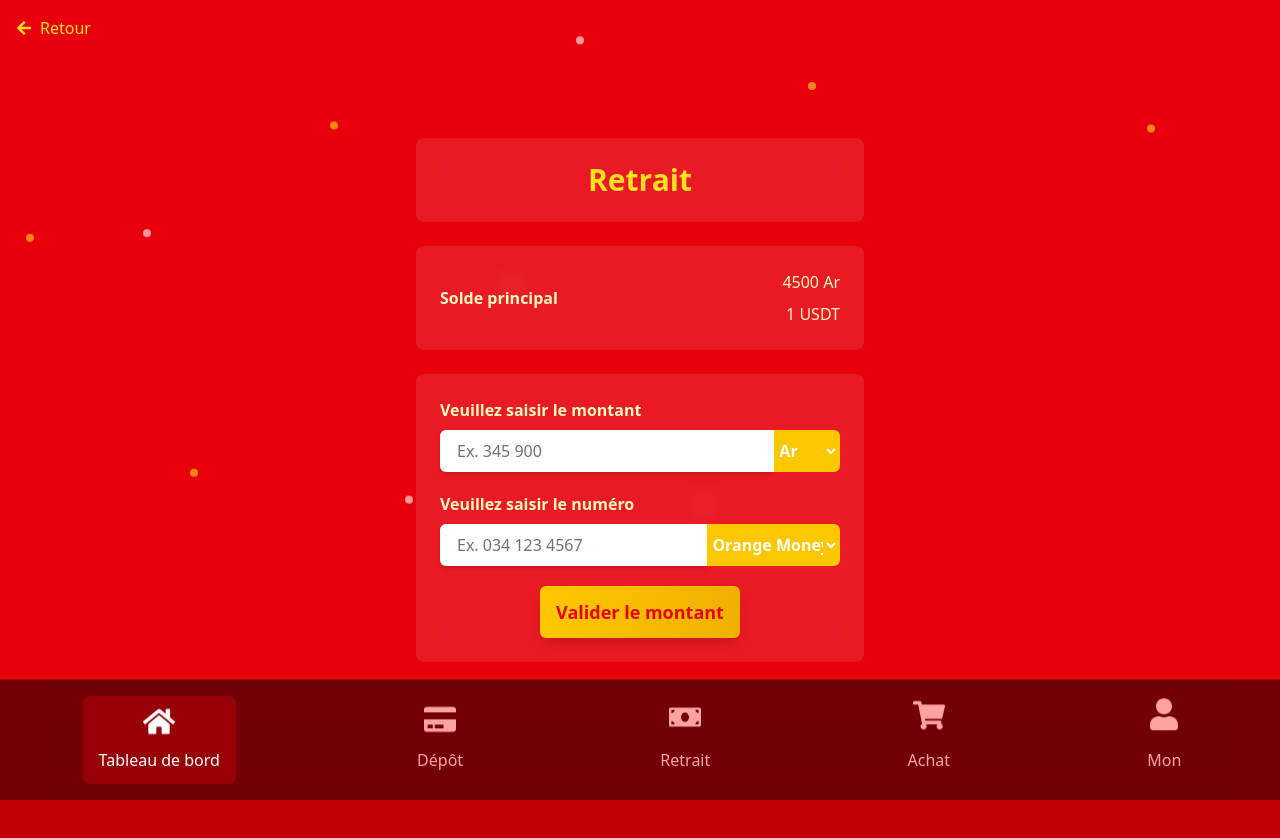
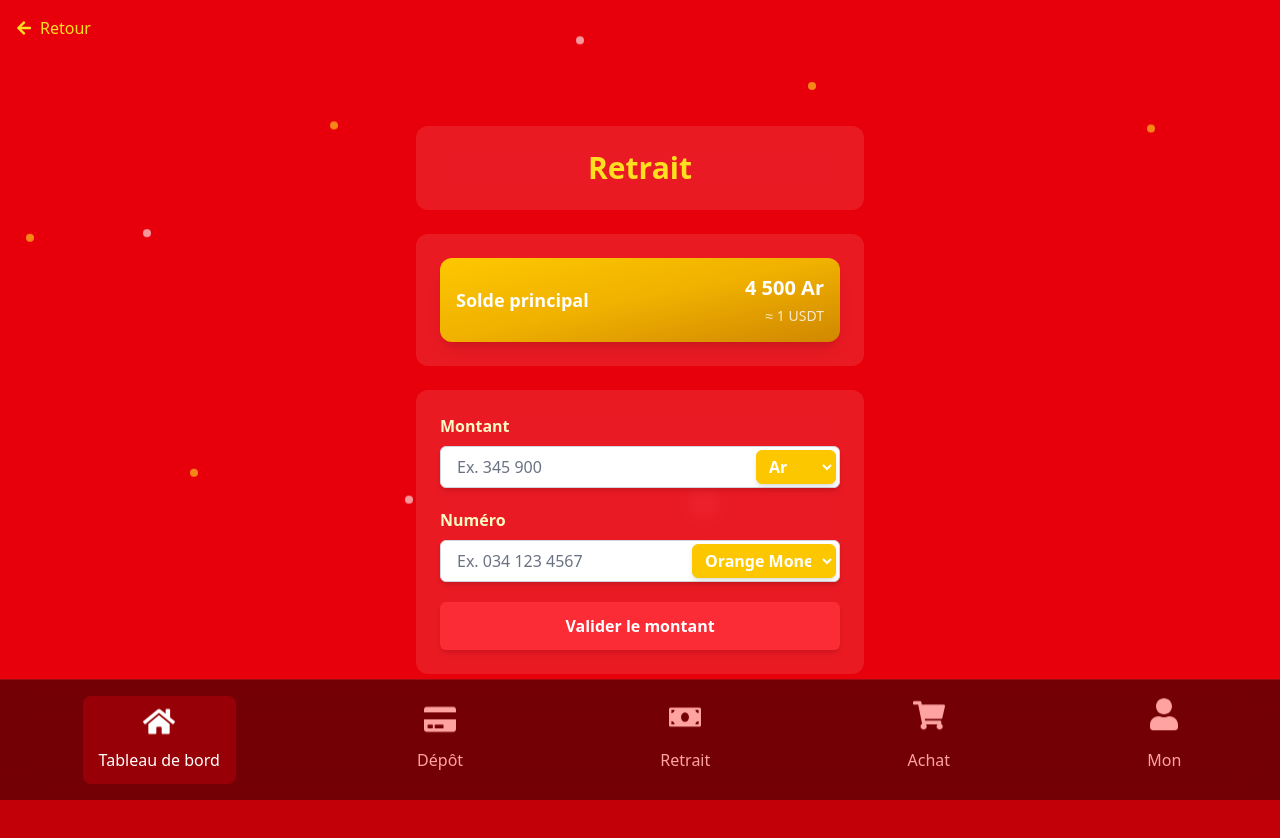
Before and after one commit to Andronique/siteInvestissement, a Next.js app in the folder appinvest/: page /dashboard/withdraw in a window 1280 px wide. Shown: the top 838 px of the page. Built offline with nearby package versions, Linux system fonts and the light colour scheme.

Commit message:
withdraw page

```diff
--- a/appinvest/src/components/retrait.jsx
+++ b/appinvest/src/components/retrait.jsx
@@ -1,7 +1,7 @@
 'use client';
 
 import { useState, useEffect } from 'react';
-import { FaArrowLeft, FaPaste } from 'react-icons/fa';
+import { FaArrowLeft, FaPaste, FaLock } from 'react-icons/fa';
 import Link from 'next/link';
 import { useRouter } from 'next/navigation';
 import { toast } from 'sonner';
@@ -10,14 +10,16 @@ export default function WithdrawPage() {
   const [isLoaded, setIsLoaded] = useState(false);
   const [formData, setFormData] = useState({
     amount: '',
-    currency: 'Ar', // Par défaut Ar
-    phoneNumber: '', // Pour Ar
-    operator: 'Orange Money', // Par défaut Orange Money
-    walletAddress: '', // Pour USDT
-    balanceAr: 4500, // Solde en Ar
-    balanceUsdt: 1, // Solde en USDT
+    currency: 'Ar',
+    phoneNumber: '',
+    operator: 'Orange Money',
+    walletAddress: '',
+    code: '',
+    balanceAr: 4500,
+    balanceUsdt: 1,
   });
   const [isLoading, setIsLoading] = useState(false);
+  const [confirmed, setConfirmed] = useState(false);
   const router = useRouter();
 
   useEffect(() => {
@@ -25,65 +27,66 @@ export default function WithdrawPage() {
   }, []);
 
   const handlePaste = () => {
-    navigator.clipboard.readText().then((text) => {
+    navigator.clipboard.readText()
+      .then((text) => {
         setFormData({ ...formData, walletAddress: text });
         toast.success('Adresse collée !');
-    }).catch(() => toast.error('Échec de la copie.'));
+      })
+      .catch(() => toast.error('Échec de la copie.'));
   };
+
+  const montantApresFrais = parseFloat(formData.amount || '0') - 100;
 
   const handleSubmit = async (e) => {
     e.preventDefault();
     setIsLoading(true);
 
-    if (!formData.amount) {
-      toast.error('Veuillez saisir un montant.');
-      setIsLoading(false);
-      return;
-    }
+    const { amount, currency, phoneNumber, walletAddress, code, balanceAr, balanceUsdt } = formData;
 
-    if (isNaN(formData.amount) || formData.amount <= 0) {
+    if (!amount || isNaN(amount) || amount <= 0) {
       toast.error('Veuillez entrer un montant valide.');
       setIsLoading(false);
       return;
     }
 
-    const maxBalance = formData.currency === 'Ar' ? formData.balanceAr : formData.balanceUsdt;
-    if (formData.amount > maxBalance) {
-      toast.error(`Montant supérieur au solde disponible (${maxBalance} ${formData.currency}).`);
+    const maxBalance = currency === 'Ar' ? balanceAr : balanceUsdt;
+    if (amount > maxBalance) {
+      toast.error(`Montant supérieur au solde disponible (${maxBalance} ${currency}).`);
       setIsLoading(false);
       return;
     }
 
-    if (formData.currency === 'Ar') {
-      if (!formData.phoneNumber) {
-        toast.error('Veuillez saisir un numéro de téléphone.');
-        setIsLoading(false);
-        return;
-      }
-      const phoneRegex = /^\+?\d{9,12}$/;
-      if (!phoneRegex.test(formData.phoneNumber.replace(/\s/g, ''))) {
+    if (currency === 'Ar') {
+      if (!phoneNumber || !/^[0-9+\s]{9,14}$/.test(phoneNumber)) {
         toast.error('Numéro de téléphone invalide.');
         setIsLoading(false);
         return;
       }
-    } else if (formData.currency === 'USDT') {
-      if (!formData.walletAddress) {
-        toast.error('Veuillez saisir une adresse de portefeuille.');
-        setIsLoading(false);
-        return;
-      }
-      if (formData.walletAddress.length < 26 || !/^[a-zA-Z0-9]+$/.test(formData.walletAddress)) {
+    } else {
+      if (!walletAddress || walletAddress.length < 26 || !/^[a-zA-Z0-9]+$/.test(walletAddress)) {
         toast.error('Adresse de portefeuille invalide.');
         setIsLoading(false);
         return;
       }
     }
 
+    if (!confirmed) {
+      setConfirmed(true);
+      setIsLoading(false);
+      return;
+    }
+
+    if (!code || code.length < 4) {
+      toast.error('Veuillez saisir un code de retrait valide.');
+      setIsLoading(false);
+      return;
+    }
+
     try {
-      await new Promise((resolve) => setTimeout(resolve, 1500)); // Simulation
+      await new Promise((res) => setTimeout(res, 1500));
       toast.success('Retrait validé avec succès !');
       router.push('/dashboard');
-    } catch (error) {
+    } catch {
       toast.error('Une erreur est survenue. Veuillez réessayer.');
     } finally {
       setIsLoading(false);
@@ -92,7 +95,6 @@ export default function WithdrawPage() {
 
   return (
     <div className="min-h-screen bg-gradient-to-br from-red-600 via-red-600 to-red-600 relative overflow-hidden">
-      {/* Particules flottantes */}
       <div className="absolute inset-0 pointer-events-none">
         {[...Array(10)].map((_, i) => (
           <div
@@ -105,116 +107,75 @@ export default function WithdrawPage() {
               animationDuration: `${3 + Math.random() * 2}s`,
             }}
           >
-            <div
-              className={`w-2 h-2 rounded-full ${
-                Math.random() > 0.5 ? 'bg-yellow-300' : 'bg-white'
-              } opacity-60`}
-            />
+            <div className={`w-2 h-2 rounded-full ${Math.random() > 0.5 ? 'bg-yellow-300' : 'bg-white'} opacity-60`} />
           </div>
         ))}
       </div>
 
       <div className="relative z-10 flex items-center justify-center min-h-screen p-4">
-        <div className="w-full max-w-md">
-          {/* Bouton Retour en haut à gauche */}
+        <div className="w-full max-w-md space-y-6">
           <div className="absolute top-4 left-4">
-            <Link
-              href="/dashboard"
-              className="inline-flex items-center text-yellow-300 hover:text-yellow-200 font-medium transition-colors duration-300"
-            >
-              <FaArrowLeft className="w-4 h-4 mr-2" />
-              Retour
+            <Link href="/dashboard" className="inline-flex items-center text-yellow-300 hover:text-yellow-200 font-medium">
+              <FaArrowLeft className="w-4 h-4 mr-2" /> Retour
             </Link>
           </div>
 
-          {/* Première section : Titre Retrait */}
-          <div
-            className={`bg-white/10 backdrop-blur-md rounded-lg p-6 mb-6 text-center transform transition-all duration-500 ${
-              isLoaded ? 'scale-100 opacity-100' : 'scale-95 opacity-0'
-            }`}
-          >
+          <div className="bg-white/10 backdrop-blur-md rounded-xl p-6 text-center">
             <h2 className="text-3xl font-bold text-yellow-300">Retrait</h2>
           </div>
 
-          {/* Deuxième section : Solde principal */}
-          <div
-            className={`bg-white/10 backdrop-blur-md rounded-lg p-6 mb-6 text-center transform transition-all duration-500 ${
-              isLoaded ? 'scale-100 opacity-100' : 'scale-95 opacity-0'
-            }`}
-          >
-            <div className="flex justify-between items-center">
-              <p className="text-yellow-100 font-semibold">Solde principal</p>
-              <div className="text-right">
-                <span className="text-yellow-100 block">4500 Ar</span>
-                <span className="text-yellow-100 block mt-2">1 USDT</span>
+          <div className="bg-white/10 backdrop-blur-md rounded-xl p-6">
+            <div className="bg-gradient-to-br from-yellow-400 via-yellow-500 to-yellow-600 rounded-xl p-4 flex justify-between items-center shadow-lg">
+              <p className="text-white font-semibold text-lg">Solde principal</p>
+              <div className="text-right space-y-1">
+                <p className="text-white font-bold text-xl">4 500 Ar</p>
+                <p className="text-white text-sm opacity-80">≈ 1 USDT</p>
               </div>
             </div>
           </div>
 
-          {/* Troisième section : Champs en question */}
-          <div
-            className={`bg-white/10 backdrop-blur-md rounded-lg p-6 transform transition-all duration-500 ${
-              isLoaded ? 'scale-100 opacity-100' : 'scale-95 opacity-0'
-            }`}
-          >
-            <form onSubmit={handleSubmit} className="space-y-5">
-              {/* Montant avec sélection de devise */}
+          <form onSubmit={handleSubmit} className="bg-white/10 backdrop-blur-md rounded-xl p-6 space-y-5">
             <div className="space-y-2">
-                <label
-                  htmlFor="amount"
-                  className="block text-yellow-100 font-semibold text-sm sm:text-base"
-                >
-                  Veuillez saisir le montant
-                </label>
-                <div className="relative flex items-center">
+              <label htmlFor="amount" className="block text-yellow-100 font-semibold">Montant</label>
+              <div className="relative">
                 <input
                   id="amount"
                   type="number"
                   placeholder="Ex. 345 900"
                   value={formData.amount}
                   onChange={(e) => setFormData({ ...formData, amount: e.target.value })}
-                    className="w-full pl-4 pr-4 py-2 rounded-l-md bg-white border border-transparent text-gray-800 placeholder:text-gray-500 focus:outline-none focus:border-yellow-400 focus:ring-2 focus:ring-yellow-400 shadow-md transition-all duration-300"
+                  className="w-full pl-4 pr-24 py-2 rounded-md bg-white border border-gray-300 text-gray-800 placeholder:text-gray-500 focus:outline-none focus:ring-2 focus:ring-yellow-400 shadow-md"
                   required
                   min="0"
                 />
-                  <div className="bg-yellow-400 flex items-center justify-center w-20 h-full py-2 rounded-r-md">
                 <select
                   value={formData.currency}
                   onChange={(e) => setFormData({ ...formData, currency: e.target.value, phoneNumber: '', walletAddress: '' })}
-                      className="w-full bg-yellow-400 text-white font-semibold border border-transparent focus:outline-none focus:border-yellow-400 focus:ring-2 focus:ring-yellow-400"
+                  className="absolute right-1 top-1/2 -translate-y-1/2 w-20 bg-yellow-400 text-white font-semibold border border-yellow-400 rounded-md py-1 px-2 focus:outline-none focus:ring-2 focus:ring-yellow-400 shadow-md"
                 >
                   <option value="Ar">Ar</option>
                   <option value="USDT">USDT</option>
                 </select>
               </div>
             </div>
-              </div>
 
-              {/* Champs conditionnels selon la devise */}
             {formData.currency === 'Ar' ? (
-                <div className="space-y-5">
               <div className="space-y-2">
-                    <label
-                      htmlFor="phoneNumber"
-                      className="block text-yellow-100 font-semibold text-sm sm:text-base"
-                    >
-                      Veuillez saisir le numéro
-                    </label>
-                    <div className="relative flex items-center">
+                <label htmlFor="phoneNumber" className="block text-yellow-100 font-semibold">Numéro</label>
+                <div className="relative">
                   <input
                     id="phoneNumber"
                     type="tel"
                     placeholder="Ex. 034 123 4567"
                     value={formData.phoneNumber}
                     onChange={(e) => setFormData({ ...formData, phoneNumber: e.target.value })}
-                        className="w-full pl-4 pr-4 py-2 rounded-l-md bg-white border border-transparent text-gray-800 placeholder:text-gray-500 focus:outline-none focus:border-yellow-400 focus:ring-2 focus:ring-yellow-400 shadow-md transition-all duration-300"
+                    className="w-full pl-4 pr-56 py-2 rounded-md bg-white border border-gray-300 text-gray-800 placeholder:text-gray-500 focus:outline-none focus:ring-2 focus:ring-yellow-400 shadow-md"
                     required
                   />
-                      <div className="bg-yellow-400 flex items-center justify-center w-52 h-full py-2 rounded-r-md">
                   <select
                     value={formData.operator}
                     onChange={(e) => setFormData({ ...formData, operator: e.target.value })}
-                          className="w-full bg-yellow-400 text-white font-semibold border border-transparent focus:outline-none focus:border-yellow-400 focus:ring-2 focus:ring-yellow-400"
+                    className="absolute right-1 top-1/2 -translate-y-1/2 w-36 bg-yellow-400 text-white font-semibold border border-yellow-400 rounded-md py-1 px-2 focus:outline-none focus:ring-2 focus:ring-yellow-400 shadow-md"
                   >
                     <option value="Orange Money">Orange Money</option>
                     <option value="Mvola">Mvola</option>
@@ -222,59 +183,85 @@ export default function WithdrawPage() {
                   </select>
                 </div>
               </div>
-                  </div>
-                </div>
             ) : (
-                <div className="space-y-5">
               <div className="space-y-2">
-                    <label
-                      htmlFor="walletAddress"
-                      className="block text-yellow-100 font-semibold text-sm sm:text-base"
-                    >
-                      Veuillez saisir l'adresse de portefeuille
-                    </label>
-                    <div className="relative flex items-center">
+                <label htmlFor="walletAddress" className="block text-yellow-100 font-semibold">Adresse portefeuille</label>
+                <div className="relative">
                   <input
                     id="walletAddress"
                     type="text"
                     placeholder="Ex. 0x1234567890abcdef"
                     value={formData.walletAddress}
                     onChange={(e) => setFormData({ ...formData, walletAddress: e.target.value })}
-                        className="w-full pl-4 pr-4 py-2 rounded-l-md bg-white border border-transparent text-gray-800 placeholder:text-gray-500 focus:outline-none focus:border-yellow-400 focus:ring-2 focus:ring-yellow-400 shadow-md transition-all duration-300"
+                    className="w-full pl-4 pr-16 py-2 rounded-md bg-white border border-gray-300 text-gray-800 placeholder:text-gray-500 focus:outline-none focus:ring-2 focus:ring-yellow-400 shadow-md"
                     required
                   />
                   <button
                     type="button"
                     onClick={handlePaste}
-                        className="bg-yellow-400 flex items-center justify-center w-16 h-full py-2 rounded-r-md text-white border border-transparent focus:outline-none focus:border-yellow-400 focus:ring-2 focus:ring-yellow-400 hover:bg-yellow-500 transition-colors duration-300"
+                    className="absolute right-1 top-1/2 -translate-y-1/2 bg-yellow-400 text-white w-12 h-8 rounded-md flex items-center justify-center hover:bg-yellow-500 focus:outline-none focus:ring-2 focus:ring-yellow-400"
                   >
-                        <FaPaste className="w-5 h-5" />
+                    <FaPaste className="w-4 h-4" />
                   </button>
-                    </div>
                 </div>
               </div>
             )}
 
-              {/* Bouton Valider le montant */}
-              <div className="flex justify-center">
+            {!confirmed ? (
+              <div className="text-center">
                 <button
                   type="submit"
-                  className="w-1/2 bg-gradient-to-r from-yellow-400 to-yellow-500 hover:from-yellow-500 hover:to-yellow-600 text-red-600 py-3 text-lg font-bold shadow-lg transform transition-all duration-300 hover:scale-105 rounded-md disabled:opacity-75"
+                  className="w-full bg-red-500 hover:bg-red-600 text-white py-3 font-bold rounded-md shadow-md hover:scale-105 transition-transform duration-300 disabled:opacity-75"
                   disabled={isLoading}
-                  aria-busy={isLoading}
                 >
                   {isLoading ? (
                     <div className="flex items-center justify-center space-x-2">
-                      <div className="animate-spin w-5 h-5 border-2 border-red-600 border-t-transparent rounded-full" />
-                      <span>Validation en cours...</span>
+                      <div className="animate-spin w-4 h-4 border-2 border-white border-t-transparent rounded-full" />
+                      <span>Validation...</span>
                     </div>
                   ) : (
                     'Valider le montant'
                   )}
                 </button>
               </div>
+            ) : (
+              <div className="space-y-4 mt-6">
+                <p className="text-white text-center font-medium">Montant après frais {montantApresFrais.toFixed(2)} Ar</p>
+                <div className="space-y-2">
+                  <label htmlFor="code" className="block text-yellow-100 font-semibold">Code de retrait</label>
+                  <div className="relative">
+                    <input
+                      id="code"
+                      type="text"
+                      placeholder="Ex. Oi2365"
+                      value={formData.code}
+                      onChange={(e) => setFormData({ ...formData, code: e.target.value })}
+                      className="w-full pl-10 py-2 rounded-md bg-white border border-gray-300 text-gray-800 placeholder:text-gray-500 focus:outline-none focus:ring-2 focus:ring-yellow-400 shadow-md"
+                      required
+                    />
+                    <div className="absolute left-2 top-1/2 -translate-y-1/2 text-green-600">
+                      <FaLock className="w-4 h-4" />
+                    </div>
+                  </div>
+                </div>
+                <div className="flex justify-center gap-4 pt-4">
+                  <button
+                    type="button"
+                    onClick={() => setConfirmed(false)}
+                    className="bg-gray-600 text-white px-4 py-2 rounded-md"
+                  >
+                    Annuler
+                  </button>
+                  <button
+                    type="submit"
+                    className="bg-yellow-400 text-black px-4 py-2 rounded-md font-semibold"
+                  >
+                    Confirmer le retrait
+                  </button>
+                </div>
+              </div>
+            )}
           </form>
-          </div>
         </div>
       </div>
     </div>
```
Lines whose indentation alone changed are shown as unchanged.
